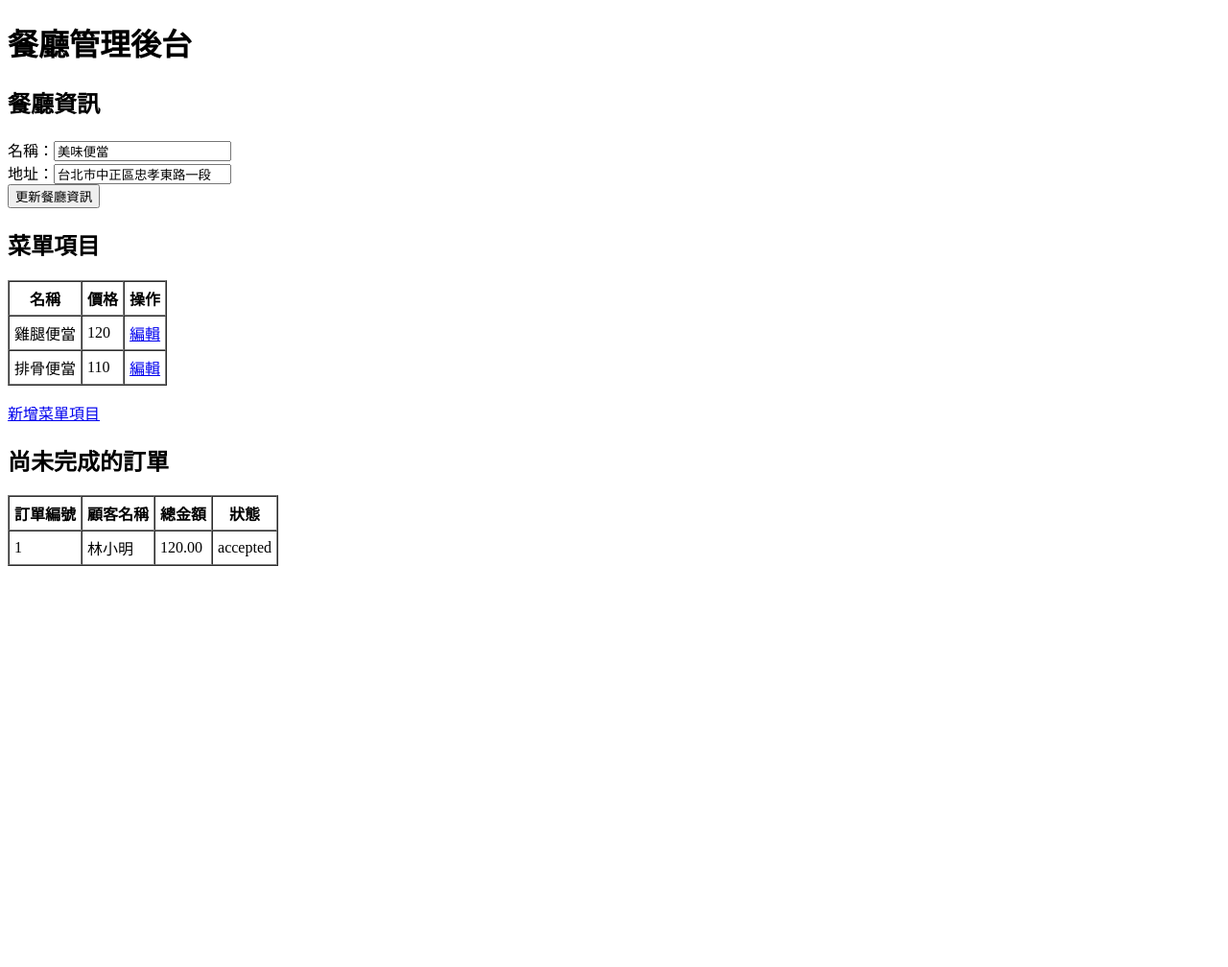
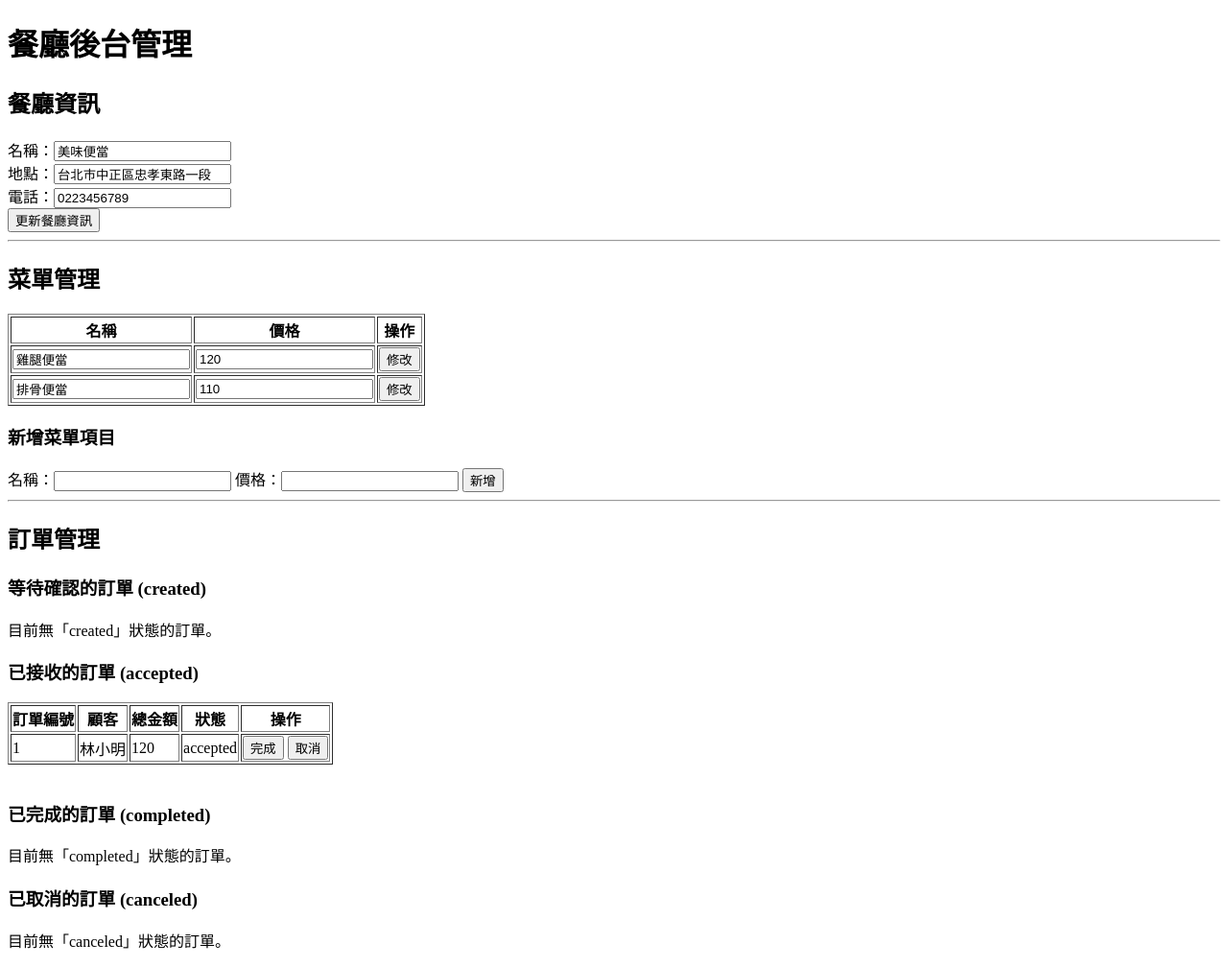
Before and after one commit to weiting-09/DB_final_project, a PHP site: page /restaurant_dashboard.php in a window 1280 px wide. Shown: the whole page at 96% size. Before the commit the page ends 590 px from the top, so only its background shows below. Run offline with PHP 8.4, Linux system fonts and the light colour scheme; a user stored in the database is signed in; data comes from the database, SQL or seed files in the repository.

Commit message:
dashboard function finish

```diff
--- a/order_system/restaurant_dashboard.php
+++ b/order_system/restaurant_dashboard.php
@@ -1,8 +1,7 @@
 <?php
 session_start();
-require 'db.php'; // 這裡 $pdo 已是 PDO 物件
+require 'db.php';
 
-// 假設商家登入後已儲存 restaurant_id 在 session
 if (!isset($_SESSION['restaurant_id'])) {
     header("Location: login.php");
     exit;
@@ -10,27 +9,52 @@ if (!isset($_SESSION['restaurant_id'])) {
 $restaurant_id = $_SESSION['restaurant_id'];
 
 // 更新餐廳資訊
-if ($_SERVER['REQUEST_METHOD'] === 'POST' && isset($_POST['update_restaurant'])) {
-    $name = $_POST['name'] ?? '';
-    $location = $_POST['location'] ?? '';
-
-    $update_sql = "UPDATE restaurant SET name = ?, location = ? WHERE restaurant_id = ?";
-    $stmt = $pdo->prepare($update_sql);
-    $stmt->execute([$name, $location, $restaurant_id]);
-    echo "<p style='color:green;'>餐廳資訊已更新</p>";
+if ($_SERVER['REQUEST_METHOD'] === 'POST' && isset($_POST['update_info'])) {
+    $name = $_POST['name'];
+    $location = $_POST['location'];
+    $phone = $_POST['phone'];
+    $stmt = $pdo->prepare("UPDATE restaurant SET name = ?, location = ?, phone = ? WHERE restaurant_id = ?");
+    $stmt->execute([$name, $location, $phone, $restaurant_id]);
+    echo "<p style='color:green;'>餐廳資訊已更新。</p>";
 }
 
-// 取得餐廳資料
+// 新增菜單項目
+if ($_SERVER['REQUEST_METHOD'] === 'POST' && isset($_POST['add_item'])) {
+    $item_name = $_POST['item_name'];
+    $price = $_POST['price'];
+    $stmt = $pdo->prepare("INSERT INTO menu_item (restaurant_id, name, price) VALUES (?, ?, ?)");
+    $stmt->execute([$restaurant_id, $item_name, $price]);
+    echo "<p style='color:green;'>菜單項目已新增。</p>";
+}
+
+// 修改菜單項目
+if ($_SERVER['REQUEST_METHOD'] === 'POST' && isset($_POST['edit_item'])) {
+    $item_id = $_POST['item_id'];
+    $new_name = $_POST['new_name'];
+    $new_price = $_POST['new_price'];
+    $stmt = $pdo->prepare("UPDATE menu_item SET name = ?, price = ? WHERE item_id = ? AND restaurant_id = ?");
+    $stmt->execute([$new_name, $new_price, $item_id, $restaurant_id]);
+    echo "<p style='color:green;'>菜單項目已更新。</p>";
+}
+
+// 訂單狀態更新
+if ($_SERVER['REQUEST_METHOD'] === 'POST' && isset($_POST['order_id'], $_POST['action']) && in_array($_POST['action'], ['accepted', 'canceled', 'completed'])) {
+    $stmt = $pdo->prepare("INSERT INTO order_status_history (order_id, status, timestamp) VALUES (?, ?, NOW())");
+    $stmt->execute([$_POST['order_id'], $_POST['action']]);
+    echo "<p style='color:green;'>訂單 {$_POST['order_id']} 狀態已更新為 {$_POST['action']}。</p>";
+}
+
+// 取得餐廳資訊
 $stmt = $pdo->prepare("SELECT * FROM restaurant WHERE restaurant_id = ?");
 $stmt->execute([$restaurant_id]);
-$restaurant = $stmt->fetch();
+$restaurant = $stmt->fetch(PDO::FETCH_ASSOC);
 
 // 取得菜單項目
 $stmt = $pdo->prepare("SELECT * FROM menu_item WHERE restaurant_id = ?");
 $stmt->execute([$restaurant_id]);
-$menu_items = $stmt->fetchAll();
+$menu_items = $stmt->fetchAll(PDO::FETCH_ASSOC);
 
-// 取得尚未完成的訂單及最新狀態
+// 取得訂單與最新狀態
 $order_sql = "
     SELECT o.order_id, c.name AS customer_name,
            SUM(oi.quantity * mi.price) AS total_price,
@@ -48,68 +72,127 @@ $order_sql = "
             GROUP BY order_id
         ) latest_osh ON osh1.order_id = latest_osh.order_id AND osh1.timestamp = latest_osh.max_time
     ) osh ON o.order_id = osh.order_id
-    WHERE o.restaurant_id = ? AND osh.status != 'completed'
+    WHERE o.restaurant_id = ?
     GROUP BY o.order_id, c.name, osh.status
+    ORDER BY osh.status, o.order_id
 ";
 $stmt = $pdo->prepare($order_sql);
 $stmt->execute([$restaurant_id]);
-$orders = $stmt->fetchAll();
+$orders = $stmt->fetchAll(PDO::FETCH_ASSOC);
 
+// 分類訂單
+$categorized_orders = ['created' => [], 'accepted' => [], 'canceled' => [], 'completed' => []];
+foreach ($orders as $order) {
+    $categorized_orders[$order['status']][] = $order;
+}
+
+// 顯示訂單
+function render_orders($orders, $status) {
+    if (empty($orders)) {
+        echo "<p>目前無「{$status}」狀態的訂單。</p>";
+        return;
+    }
+    echo "<table border='1'><tr>
+        <th>訂單編號</th><th>顧客</th><th>總金額</th><th>狀態</th>";
+    if ($status === 'created' || $status === 'accepted') echo "<th>操作</th>";
+    echo "</tr>";
+    foreach ($orders as $order) {
+        echo "<tr>
+            <td>{$order['order_id']}</td>
+            <td>" . htmlspecialchars($order['customer_name']) . "</td>
+            <td>{$order['total_price']}</td>
+            <td>{$order['status']}</td>";
+        if ($status === 'created') {
+            echo "<td>
+                <form method='post' style='display:inline'>
+                    <input type='hidden' name='order_id' value='{$order['order_id']}'>
+                    <input type='hidden' name='action' value='accepted'>
+                    <input type='submit' value='接收'>
+                </form>
+                <form method='post' style='display:inline'>
+                    <input type='hidden' name='order_id' value='{$order['order_id']}'>
+                    <input type='hidden' name='action' value='canceled'>
+                    <input type='submit' value='取消'>
+                </form>
+            </td>";
+        } elseif ($status === 'accepted') {
+            echo "<td>
+                <form method='post' style='display:inline'>
+                    <input type='hidden' name='order_id' value='{$order['order_id']}'>
+                    <input type='hidden' name='action' value='completed'>
+                    <input type='submit' value='完成'>
+                </form>
+                <form method='post' style='display:inline'>
+                    <input type='hidden' name='order_id' value='{$order['order_id']}'>
+                    <input type='hidden' name='action' value='canceled'>
+                    <input type='submit' value='取消'>
+                </form>
+            </td>";
+        }
+        echo "</tr>";
+    }
+    echo "</table><br>";
+}
 ?>
+
 <!DOCTYPE html>
 <html>
 <head>
     <meta charset="UTF-8">
-    <title>餐廳管理後台</title>
+    <title>餐廳後台管理</title>
 </head>
 <body>
-    <h1>餐廳管理後台</h1>
+<h1>餐廳後台管理</h1>
 
 <h2>餐廳資訊</h2>
 <form method="post">
-        <input type="hidden" name="update_restaurant" value="1">
-        <label>名稱：<input type="text" name="name" value="<?= htmlspecialchars($restaurant['name']) ?>" required></label><br>
-        <label>地址：<input type="text" name="location" value="<?= htmlspecialchars($restaurant['location']) ?>" required></label><br>
-        <input type="submit" value="更新餐廳資訊">
+    名稱：<input type="text" name="name" value="<?= htmlspecialchars($restaurant['name']) ?>"><br>
+    地點：<input type="text" name="location" value="<?= htmlspecialchars($restaurant['location']) ?>"><br>
+    電話：<input type="text" name="phone" value="<?= htmlspecialchars($restaurant['phone']) ?>"><br>
+    <input type="submit" name="update_info" value="更新餐廳資訊">
 </form>
 
-    <h2>菜單項目</h2>
-    <table border="1" cellpadding="5" cellspacing="0">
+<hr>
+
+<h2>菜單管理</h2>
+<table border="1">
     <tr><th>名稱</th><th>價格</th><th>操作</th></tr>
     <?php foreach ($menu_items as $item): ?>
         <tr>
-            <td><?= htmlspecialchars($item['name']) ?></td>
-            <td><?= htmlspecialchars($item['price']) ?></td>
+            <form method="post">
+                <td><input type="text" name="new_name" value="<?= htmlspecialchars($item['name']) ?>"></td>
+                <td><input type="number" step="0.1" name="new_price" value="<?= $item['price'] ?>"></td>
                 <td>
-                <a href="edit_menu_item.php?item_id=<?= $item['item_id'] ?>">編輯</a>
-                <!-- 你也可以新增刪除功能 -->
+                    <input type="hidden" name="item_id" value="<?= $item['item_id'] ?>">
+                    <input type="submit" name="edit_item" value="修改">
                 </td>
+            </form>
         </tr>
     <?php endforeach; ?>
 </table>
-    <p><a href="add_menu_item.php">新增菜單項目</a></p>
 
-    <h2>尚未完成的訂單</h2>
-    <?php if (count($orders) === 0): ?>
-        <p>目前無尚未完成的訂單。</p>
-    <?php else: ?>
-    <table border="1" cellpadding="5" cellspacing="0">
-        <tr>
-            <th>訂單編號</th>
-            <th>顧客名稱</th>
-            <th>總金額</th>
-            <th>狀態</th>
-        </tr>
-        <?php foreach ($orders as $order): ?>
-        <tr>
-            <td><?= $order['order_id'] ?></td>
-            <td><?= htmlspecialchars($order['customer_name']) ?></td>
-            <td><?= number_format($order['total_price'], 2) ?></td>
-            <td><?= htmlspecialchars($order['status']) ?></td>
-        </tr>
-        <?php endforeach; ?>
-    </table>
-    <?php endif; ?>
+<h3>新增菜單項目</h3>
+<form method="post">
+    名稱：<input type="text" name="item_name" required>
+    價格：<input type="number" step="0.1" name="price" required>
+    <input type="submit" name="add_item" value="新增">
+</form>
+
+<hr>
+
+<h2>訂單管理</h2>
+
+<h3>等待確認的訂單 (created)</h3>
+<?php render_orders($categorized_orders['created'], 'created'); ?>
+
+<h3>已接收的訂單 (accepted)</h3>
+<?php render_orders($categorized_orders['accepted'], 'accepted'); ?>
+
+<h3>已完成的訂單 (completed)</h3>
+<?php render_orders($categorized_orders['completed'], 'completed'); ?>
+
+<h3>已取消的訂單 (canceled)</h3>
+<?php render_orders($categorized_orders['canceled'], 'canceled'); ?>
 
 </body>
 </html>
```
Lines whose indentation alone changed are shown as unchanged.
